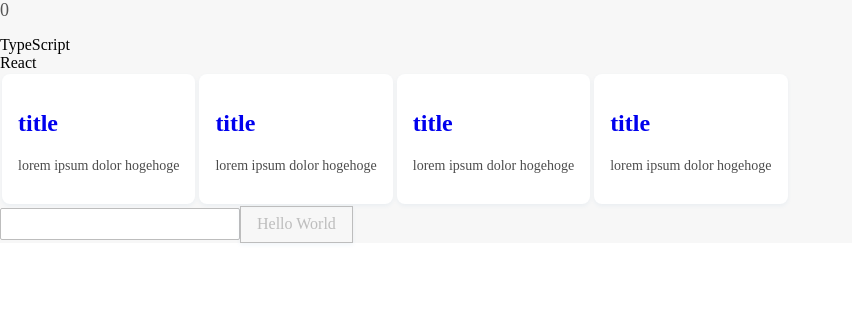
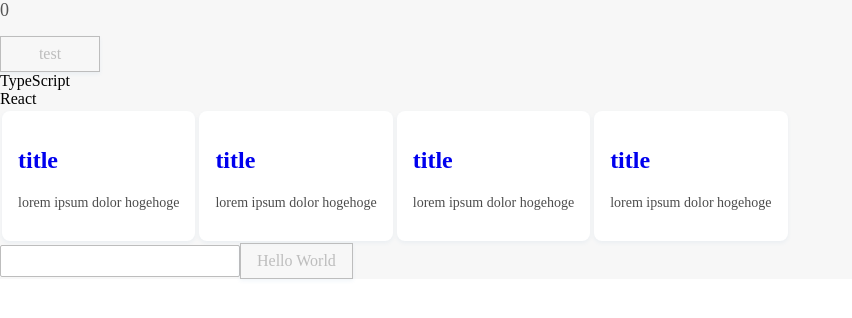
Before and after one commit to ItoYo16u/react-typescript, a React app: page / in a window 1280 px wide. Shown: the top 318 px of the page, without its empty margins (0-852 px from the left). Built offline with nearby package versions, Linux system fonts and the light colour scheme.

Commit message:
update changenotifier

```diff
--- a/src/app/app.tsx
+++ b/src/app/app.tsx
@@ -10,9 +10,10 @@ import {css,jsx} from "@emotion/core";
 import "normalize.css";
 import { CounterContextProvider } from './system_components/providers/counter_context_provider';
 import { CounterContext } from './data/context/counter_context';
-
+import { ItemContextProvider } from './system_components/providers/item_context_provider';
+import { IItemStoreAction } from './data/store/item_store';
+import { Item } from './domain/model/item';
 const App: React.FC<{ compiler: string, framework: string }> = (props) => {
-
   return (
   <CounterContextProvider >
       <div
@@ -23,6 +24,23 @@ const App: React.FC<{ compiler: string, framework: string }> = (props) => {
       <CounterContext.Consumer>
         {(value)=><Subtitle>{value.counter}</Subtitle>}
       </CounterContext.Consumer>
+      <ItemContextProvider
+      builder={(ctx)=>{
+        const Ctx = ctx as unknown as React.Context<IItemStoreAction>
+        const item = new Item(1,"hoge")
+        return (
+          <div>
+            <Ctx.Consumer>
+        {value=><div>{value.get()}</div>}
+            </Ctx.Consumer>
+            <Ctx.Consumer>
+              {value=><Button label="test" onTap={()=>value.add(item)}></Button>}
+            </Ctx.Consumer>
+          </div>
+        )
+      }}
+      ></ItemContextProvider>
+
       <div>{props.compiler}</div>
       <div>{props.framework}</div>
         <Row>
@@ -33,7 +51,7 @@ const App: React.FC<{ compiler: string, framework: string }> = (props) => {
         </Row>
         <BaseField></BaseField>
        <CounterContext.Consumer>
-        {({counter,incrimentCounter}) =>  <Button onTap={incrimentCounter} label={"Hello World"} />}
+        {({incrimentCounter}) =>  <Button onTap={incrimentCounter} label={"Hello World"} />}
        </CounterContext.Consumer>
     </div>
   </CounterContextProvider>
--- a/src/app/data/store/item_store.ts
+++ b/src/app/data/store/item_store.ts
@@ -1,4 +1,6 @@
-import React from "react"
+import React, { createContext } from "react"
+import { Item } from "../../domain/model/item"
+import { ChangeNotiier } from "../../util/change_notifier"
 /** ItemStore は item の状態を管理する  */
 export interface IItemStoreState {
   items: Item[]
@@ -12,6 +14,8 @@ export class ItemStore extends ChangeNotiier<IItemStoreState>{
     get:()=>Item[]=()=>this.state.items
 
     add=(item:Item)=>{
+        console.log("add");
+        console.log(this.state.items.length);
         const updated: Item[] = this.state.items.concat(item)
         this.reduce({items: updated})
     }
--- a/src/app/domain/model/item.ts
+++ b/src/app/domain/model/item.ts
@@ -1,4 +1,8 @@
-class Item {
+export class Item {
     id: number
     title: string
+    constructor(id:number,title:string){
+        this.id = id
+        this.title = title
+    }
 }
--- a/src/app/system_components/providers/item_context_provider.tsx
+++ b/src/app/system_components/providers/item_context_provider.tsx
@@ -1,23 +1,32 @@
-import React, { useEffect, useState } from "react"
+import React, { createContext, useEffect, useState } from "react"
 import { IItemStoreAction, IItemStoreState, ItemStore } from "../../data/store/item_store"
-interface IProps {
-    Context: React.Context<IItemStoreAction>
-    initialItems?: Item[]
+import { Item } from "../../domain/model/item";
+
+type Builder = {
+    <T>(ctx: React.Context<T>): any
 }
 
-export const ItemContextProvider: React.FC<IProps> = ({ Context, initialItems, children }) => {
+interface IProps {
+    initialItems?: Item[]
+    builder: Builder
+}
+
+export const ItemContextProvider: React.FC<IProps> = ({ initialItems, builder }) => {
+    // TODO storeをシングルトンにする
     const store = new ItemStore(initialItems ?? [])
     const [_, setItems] = useState([]);
-    const listeners = (value:IItemStoreState)=> setItems(value.items)
+    const listener = (value: IItemStoreState) => {
+        setItems(value.items)
+    }
+    const Ctx: React.Context<IItemStoreAction> = createContext<IItemStoreAction>({ get: store.get, add: store.add });
     useEffect(() => {
-        store.subscribe(listeners)
-        return store.unsubscribe(listeners)
+        store.subscribe(listener)
     })
 
-    return (<Context.Provider value={
+    return (<Ctx.Provider value={
         { get: store.get, add: store.add }
     }>
-
-    </Context.Provider>
+        {builder(Ctx)}
+    </Ctx.Provider>
     );
 };
--- a/src/app/util/change_notifier.ts
+++ b/src/app/util/change_notifier.ts
@@ -1,4 +1,4 @@
-class ChangeNotiier<T>{
+export class ChangeNotiier<T>{
     constructor(state:T){
         this.state = state
     }
```
Also changed, not shown: 1 other file (tests, documents, lock files or other folders).
